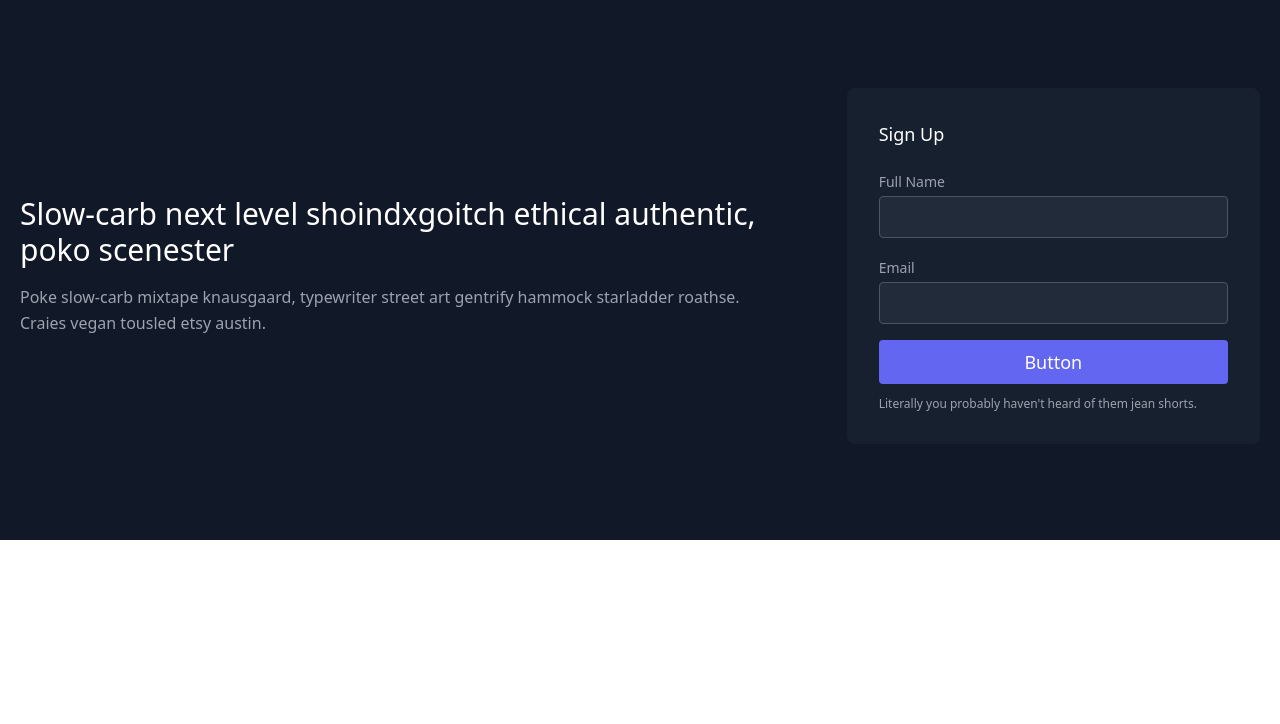
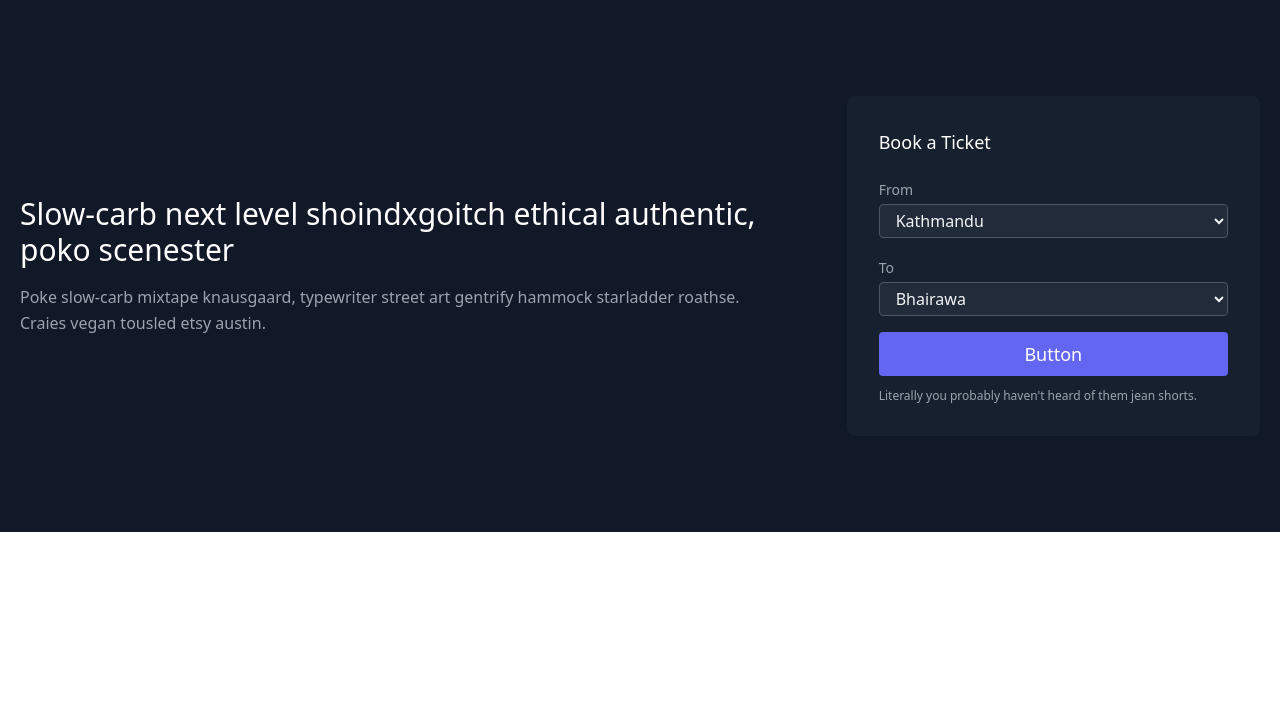
Before and after one commit to SarojPandey01/BusTicketReservation, a website: page index.html in a window 1280 px wide. Shown: the part 76-800 px from the top of the page. Drawn offline with nearby package versions, Linux system fonts and the light colour scheme.

Commit message:
select option

```diff
--- a/index.html
+++ b/index.html
@@ -14,7 +14,11 @@
         class="max-w-screen-xl flex flex-wrap items-center justify-between mx-auto p-4"
       >
         <a href="/" class="flex items-center">
-          <img src="/assets/logo.jpg" class="h-8 mr-3" alt="Flowbite Logo" />
+          <img
+            src="/assets/logo.jpg"
+            class="h-11 invert mr-3"
+            alt="Flowbite Logo"
+          />
           <span
             class="self-center text-2xl font-semibold whitespace-nowrap dark:text-white"
             >KGN bus Reservation</span
@@ -106,29 +110,47 @@
           class="lg:w-2/6 md:w-1/2 bg-gray-800 bg-opacity-50 rounded-lg p-8 flex flex-col md:ml-auto w-full mt-10 md:mt-0"
         >
           <h2 class="text-white text-lg font-medium title-font mb-5">
-            Sign Up
+            Book a Ticket
           </h2>
           <div class="relative mb-4">
             <label for="full-name" class="leading-7 text-sm text-gray-400"
-              >Full Name</label
+              >From</label
             >
-            <input
-              type="text"
-              id="full-name"
-              name="full-name"
+            <select
+              name="from"
+              id="from"
               class="w-full bg-gray-600 bg-opacity-20 focus:bg-transparent focus:ring-2 focus:ring-indigo-900 rounded border border-gray-600 focus:border-indigo-500 text-base outline-none text-gray-100 py-1 px-3 leading-8 transition-colors duration-200 ease-in-out"
-            />
+            >
+              <option class="bg-gray-800" value="Kathmandu">Kathmandu</option>
+              <option class="bg-gray-800" value="Kathmandu">Kathmandu</option>
+              <option class="bg-gray-800" value="Kathmandu">Kathmandu</option>
+              <option class="bg-gray-800" value="Kathmandu">Kathmandu</option>
+              <option class="bg-gray-800" value="Kathmandu">Kathmandu</option>
+              <option class="bg-gray-800" value="Kathmandu">Kathmandu</option>
+
+              <option class="bg-gray-800" value="Kathmandu">Kathmandu</option>
+              <option class="bg-gray-800" value="Kathmandu">Kathmandu</option>
+            </select>
           </div>
           <div class="relative mb-4">
             <label for="email" class="leading-7 text-sm text-gray-400"
-              >Email</label
+              >To</label
             >
-            <input
-              type="email"
-              id="email"
-              name="email"
+            <select
+              name="to"
+              id="to"
               class="w-full bg-gray-600 bg-opacity-20 focus:bg-transparent focus:ring-2 focus:ring-indigo-900 rounded border border-gray-600 focus:border-indigo-500 text-base outline-none text-gray-100 py-1 px-3 leading-8 transition-colors duration-200 ease-in-out"
-            />
+            >
+              <option class="bg-gray-800" value="Bhairawa">Bhairawa</option>
+              <option class="bg-gray-800" value="Bhairawa">Bhairawa</option>
+              <option class="bg-gray-800" value="Bhairawa">Bhairawa</option>
+              <option class="bg-gray-800" value="Bhairawa">Bhairawa</option>
+              <option class="bg-gray-800" value="Bhairawa">Bhairawa</option>
+              <option class="bg-gray-800" value="Bhairawa">Bhairawa</option>
+
+              <option class="bg-gray-800" value="Bhairawa">Bhairawa</option>
+              <option class="bg-gray-800" value="Bhairawa">Bhairawa</option>
+            </select>
           </div>
           <button
             class="text-white bg-indigo-500 border-0 py-2 px-8 focus:outline-none hover:bg-indigo-600 rounded text-lg"
```
